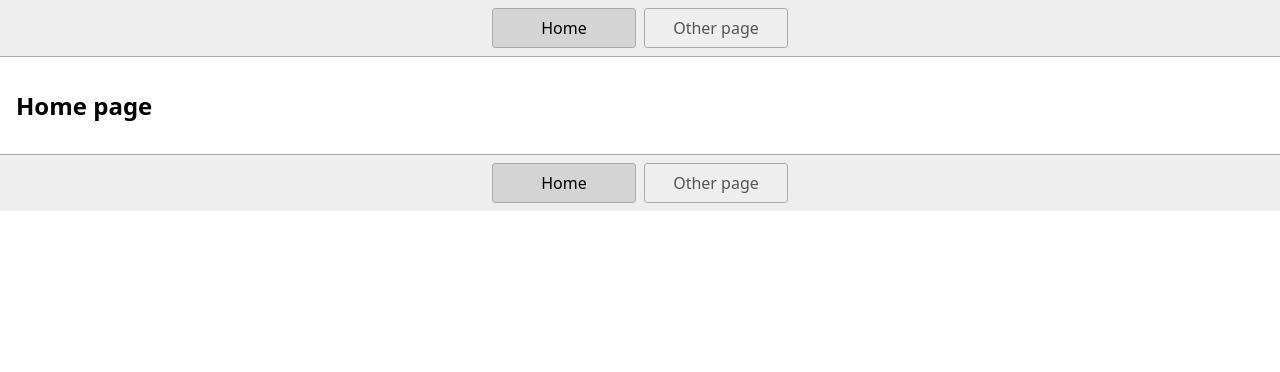
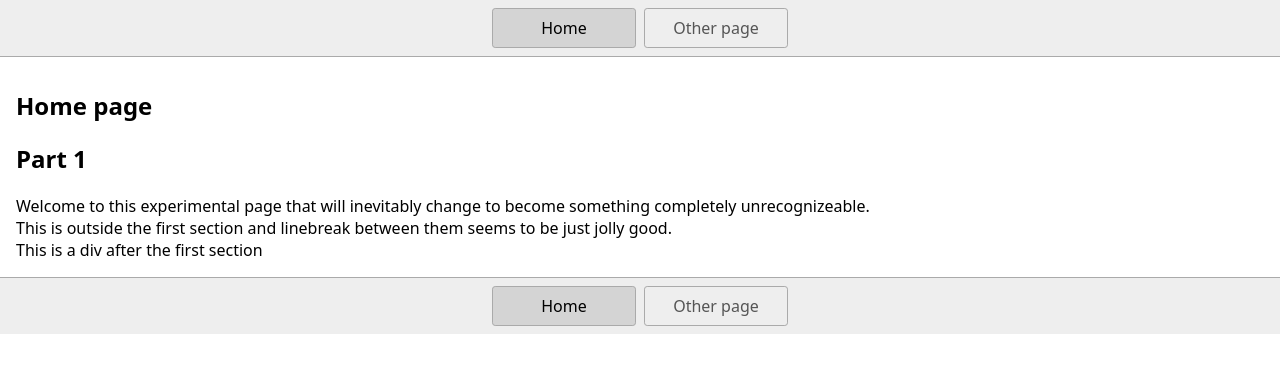
Before and after one commit to NatanielQA/Dag-2, a plain HTML site: page index.html in a window 1280 px wide. Drawn offline with Linux system fonts and the light colour scheme.

Commit message:
added text

```diff
--- a/index.html
+++ b/index.html
@@ -11,21 +11,34 @@
     <link rel="stylesheet" href="styles.css" />
     <script type="module" src="script.js"></script>
   </head>
+
   <body>
+
     <header>
       <nav>
         <a href="/" aria-current="page">Home</a>
         <a href="/page2.html" title="Other page">Other page</a>
       </nav>
     </header>
+
     <main>
       <h1>Home page</h1>
+      <section title="the first section">
+        <h2>
+          Part 1
+        </h2>
+        Welcome to this experimental page that will inevitably change to become something completely unrecognizeable.
+      </section>
+      This is outside the first section and linebreak between them seems to be just jolly good.
+    <div>This is a div after the first section</div>
     </main>
+
     <footer>
       <nav>
         <a href="/" aria-current="page">Home</a>
         <a href="/page2.html" title="Other page">Other page</a>
       </nav>
     </footer>
+
   </body>
 </html>
```
